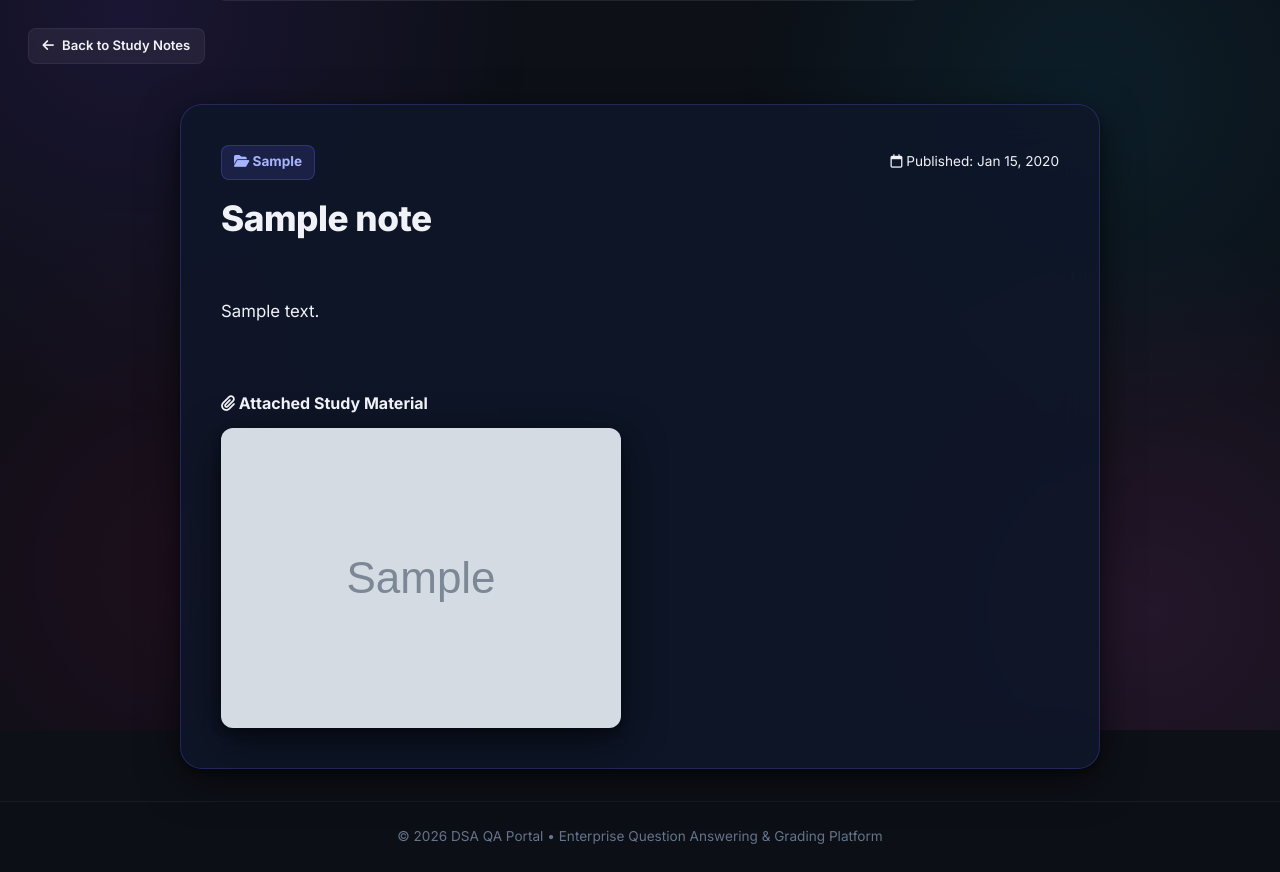
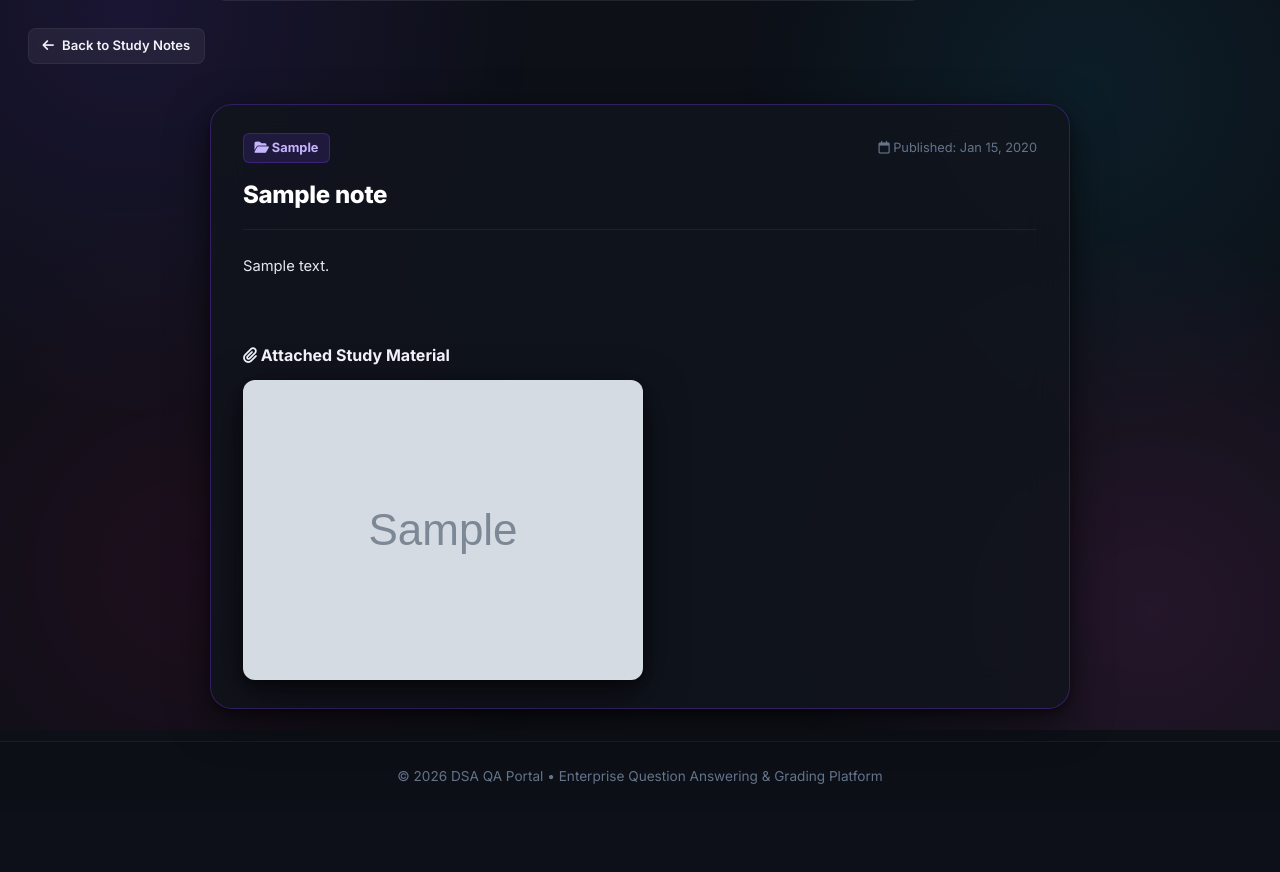
Before and after one commit to mahesh11112007/dsa-learner, a Flask app: page /notes/1 in a window 1280 px wide. Shown: the part 70-942 px from the top of the page. After the commit the page ends 854 px from the top, so only its background shows below. Run offline with Flask 3, Linux system fonts and the light colour scheme; a user stored in the database is signed in; tables that the repository leaves empty hold one stand-in row (values such as "Sample post"); grey boxes marked "Sample" are stand-in pictures; some libraries are stand-ins or nearby versions.

Commit message:
Refine Study Notes typography: reduce font sizes, improve line-height, heading scales, and code block formatting for clean reading

```diff
--- a/static/css/main.css
+++ b/static/css/main.css
@@ -413,19 +413,81 @@ ANIMATIONS
 /* =========================
 NOTES MARKDOWN
 ========================= */
-.note-markdown-body h1,.note-markdown-body h2,.note-markdown-body h3,.note-markdown-body h4{
-  color:var(--text);font-weight:800;margin-top:1.6rem;margin-bottom:.8rem;letter-spacing:-.4px;
+.note-markdown-body {
+  font-size: 0.92rem !important;
+  line-height: 1.65 !important;
+  color: #e2e8f0;
 }
-.note-markdown-body h1{font-size:1.7rem;border-bottom:1px solid var(--border);padding-bottom:.4rem;}
-.note-markdown-body h2{font-size:1.4rem;color:#c4b5fd;}
-.note-markdown-body h3{font-size:1.18rem;color:var(--cyan);}
-.note-markdown-body p{margin-bottom:1.1rem;line-height:1.75;}
-.note-markdown-body ul,.note-markdown-body ol{margin-left:1.5rem;margin-bottom:1.1rem;}
-.note-markdown-body li{margin-bottom:.4rem;}
-.note-markdown-body blockquote{border-left:4px solid rgba(125,60,255,.6);background:rgba(125,60,255,.08);padding:.8rem 1.2rem;border-radius:0 var(--r-md) var(--r-md) 0;margin:1.2rem 0;color:#c4b5fd;}
-.note-markdown-body pre{border-radius:var(--r-md);margin:1.2rem 0 !important;}
-.note-markdown-body code{font-family:'Fira Code','Consolas',monospace;font-size:.9em;}
-.note-markdown-body p code{background:rgba(255,255,255,.08);color:#a5f3fc;padding:.15rem .4rem;border-radius:4px;}
+.note-markdown-body h1,
+.note-markdown-body h2,
+.note-markdown-body h3,
+.note-markdown-body h4 {
+  color: var(--text);
+  font-weight: 700;
+  margin-top: 1.35rem;
+  margin-bottom: 0.6rem;
+  letter-spacing: -0.3px;
+  line-height: 1.35;
+}
+.note-markdown-body h1 {
+  font-size: 1.35rem;
+  border-bottom: 1px solid var(--border);
+  padding-bottom: 0.35rem;
+  color: #fff;
+}
+.note-markdown-body h2 {
+  font-size: 1.18rem;
+  color: #c4b5fd;
+}
+.note-markdown-body h3 {
+  font-size: 1.02rem;
+  color: var(--cyan);
+}
+.note-markdown-body h4 {
+  font-size: 0.92rem;
+  color: #fde047;
+}
+.note-markdown-body p {
+  margin-bottom: 0.9rem;
+  line-height: 1.65;
+  font-size: 0.92rem;
+}
+.note-markdown-body ul,
+.note-markdown-body ol {
+  margin-left: 1.35rem;
+  margin-bottom: 0.9rem;
+  font-size: 0.9rem;
+}
+.note-markdown-body li {
+  margin-bottom: 0.35rem;
+  line-height: 1.55;
+}
+.note-markdown-body blockquote {
+  border-left: 3px solid rgba(125, 60, 255, 0.7);
+  background: rgba(125, 60, 255, 0.08);
+  padding: 0.65rem 1rem;
+  border-radius: 0 var(--r-md) var(--r-md) 0;
+  margin: 0.9rem 0;
+  color: #c4b5fd;
+  font-size: 0.88rem;
+}
+.note-markdown-body pre {
+  border-radius: var(--r-md);
+  margin: 0.9rem 0 !important;
+  font-size: 0.84rem !important;
+  padding: 0.85rem 1.1rem !important;
+}
+.note-markdown-body code {
+  font-family: 'Fira Code', 'Consolas', monospace;
+  font-size: 0.85em;
+}
+.note-markdown-body p code {
+  background: rgba(255, 255, 255, 0.08);
+  color: #a5f3fc;
+  padding: 0.12rem 0.4rem;
+  border-radius: 4px;
+  font-size: 0.85em;
+}
 
 /* =========================
 PODIUM
--- a/templates/notes/detail.html
+++ b/templates/notes/detail.html
@@ -9,27 +9,27 @@
   </a>
 </div>
 
-<div class="panel" style="max-width: 920px; margin: 0 auto; padding: 2.5rem; background: rgba(15, 23, 42, 0.85); border-color: rgba(99, 102, 241, 0.25);">
+<div class="panel" style="max-width: 860px; margin: 0 auto; padding: 1.75rem 2rem; background: rgba(17, 21, 29, 0.85); border-color: rgba(125, 60, 255, 0.3);">
   <div style="display: flex; justify-content: space-between; align-items: center; margin-bottom: 1rem; flex-wrap: wrap; gap: 0.5rem;">
-    <span style="font-size: 0.85rem; font-weight: 700; color: #a5b4fc; background: rgba(99, 102, 241, 0.15); padding: 0.35rem 0.75rem; border-radius: 8px; border: 1px solid rgba(99, 102, 241, 0.3);">
+    <span style="font-size: 0.8rem; font-weight: 700; color: #c4b5fd; background: rgba(125, 60, 255, 0.15); padding: 0.25rem 0.65rem; border-radius: 6px; border: 1px solid rgba(125, 60, 255, 0.3);">
       <i class="fa-solid fa-folder-open"></i> {{ note.category }}
     </span>
-    <span style="font-size: 0.85rem; color: var(--text-dim);">
+    <span style="font-size: 0.8rem; color: var(--dim);">
       <i class="fa-regular fa-calendar"></i> Published: {{ note.created_at.strftime('%b %d, %Y') }}
     </span>
   </div>
 
-  <h1 style="font-size: 2.2rem; font-weight: 800; color: var(--text-main); margin-bottom: 1.5rem; line-height: 1.3; letter-spacing: -0.5px;">
+  <h1 style="font-size: 1.5rem; font-weight: 800; color: #fff; margin-bottom: 1.1rem; line-height: 1.35; letter-spacing: -0.3px;">
     {{ note.title }}
   </h1>
 
-  <hr style="border: 0; border-top: 1px solid var(--border-subtle); margin-bottom: 2rem;">
+  <hr style="border: 0; border-top: 1px solid var(--border); margin-bottom: 1.5rem;">
 
   <!-- Hidden Raw Content for Markdown Parsing -->
   <div id="raw-note-content" style="display: none;">{{ note.content }}</div>
 
   <!-- Note Formatted Reading Content -->
-  <div id="rendered-note-content" class="note-markdown-body" style="color: var(--text-main); font-size: 1.05rem; line-height: 1.8; word-break: break-word;">
+  <div id="rendered-note-content" class="note-markdown-body" style="word-break: break-word;">
     <!-- Fallback if JS disabled -->
     <pre style="white-space: pre-wrap; font-family: inherit;">{{ note.content }}</pre>
   </div>
--- a/templates/notes/index.html
+++ b/templates/notes/index.html
@@ -57,13 +57,13 @@
             </span>
           </div>
 
-          <h3 style="font-size: 1.2rem; font-weight: 700; color: var(--text-main); margin-bottom: 0.6rem; line-height: 1.3;">
-            <a href="{{ url_for('note_detail', note_id=note.id) }}" style="color: var(--text-main); text-decoration: none;">
+          <h3 style="font-size: 1.08rem; font-weight: 700; color: var(--text); margin-bottom: 0.5rem; line-height: 1.35;">
+            <a href="{{ url_for('note_detail', note_id=note.id) }}" style="color: var(--text); text-decoration: none;">
               {{ note.title }}
             </a>
           </h3>
 
-          <p style="color: var(--text-muted); font-size: 0.9rem; line-height: 1.5; margin-bottom: 1.25rem; display: -webkit-box; -webkit-line-clamp: 3; -webkit-box-orient: vertical; overflow: hidden;">
+          <p style="color: var(--muted); font-size: 0.85rem; line-height: 1.5; margin-bottom: 1.1rem; display: -webkit-box; -webkit-line-clamp: 3; -webkit-box-orient: vertical; overflow: hidden;">
             {{ note.content[:160] }}{% if note.content|length > 160 %}...{% endif %}
           </p>
         </div>
```
